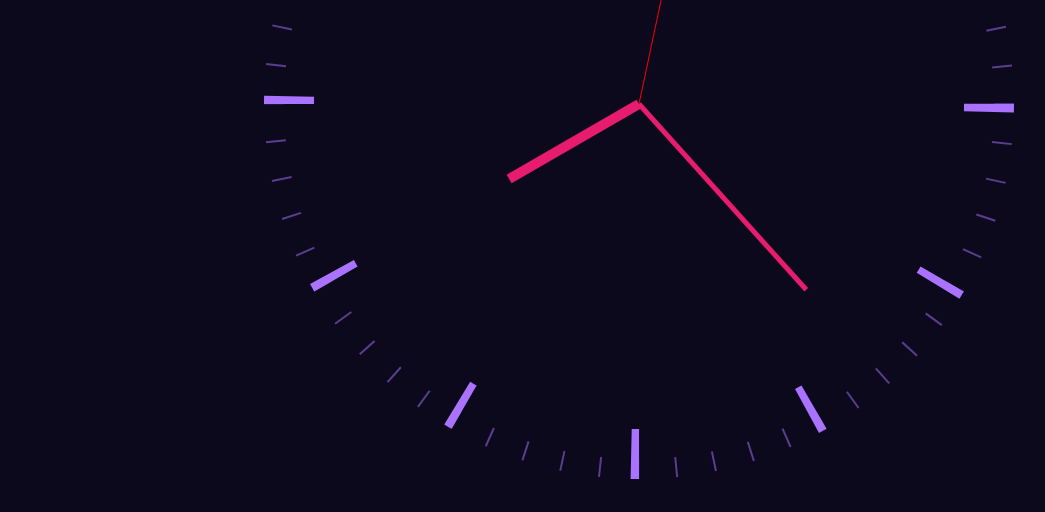
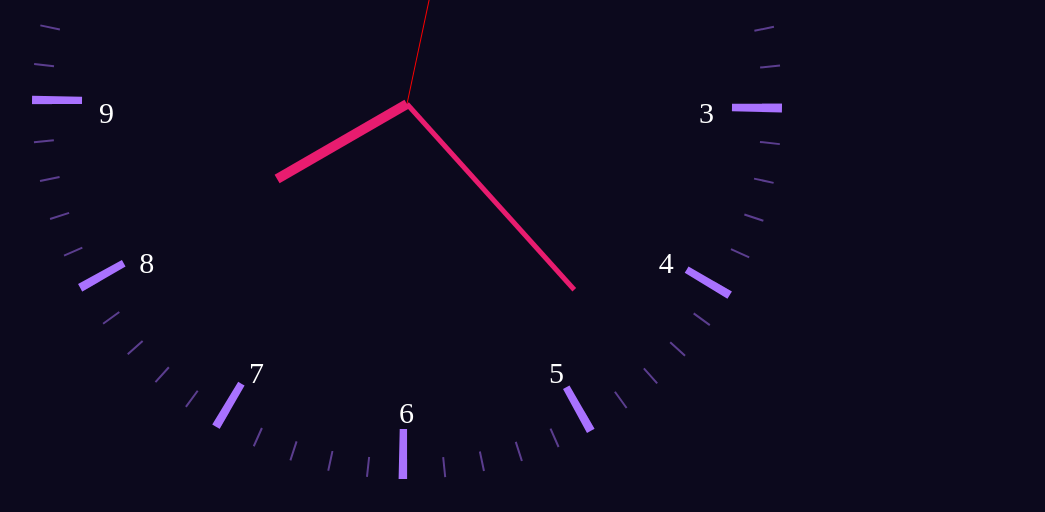
Before and after one commit to betulturkes/analog-saat, a plain HTML site: page index.html in a window 1280 px wide. Shown: the part 304-816 px from the top of the page, without its empty margins (1-1046 px from the left). Drawn offline with Linux system fonts and the light colour scheme.

Commit message:
saat bilgisi eklendi

```diff
--- a/index.html
+++ b/index.html
@@ -16,7 +16,7 @@
             stroke: #a972ff;
         }
         svg{
-            margin:auto;
+            /* margin:auto; */
         }
         .hour{
             transform-origin: 400px 400px;
@@ -26,6 +26,18 @@
         }
         .second{
             transform-origin: 400px 400px;
+        }
+        /* #numbers{
+            float: left;
+            position: relative;
+            width:800px;
+            height:800px;
+        } */
+        .text{
+            position: fixed;
+            font-size: 30px;
+            color: #fff;
+
         }
     </style>
 </head>
@@ -76,7 +88,21 @@
             stroke-width="10">
         </line>
     </svg>
+    <div id="numbers"></div>
     <script>
+        let numbersDiv = document.getElementById("numbers");
+
+        for(let i = 0; i<12; i++){
+            let numberDiv = document.createElement("div");
+            numberDiv.classList.add("text");
+            numberDiv.innerText= i+1;
+
+            let ang = (((i + 1) *30 - 90)/180)* Math.PI;
+            numberDiv.style.left =  `${Math.cos(ang) * 300 + 400}px`;
+            numberDiv.style.top = `${Math.sin(ang) * 300 + 400}px`;
+            numbersDiv.appendChild(numberDiv);
+        }
+
         function timeFnc(){
             let now= new Date();
             let hour= document.querySelector(".hour");
```
